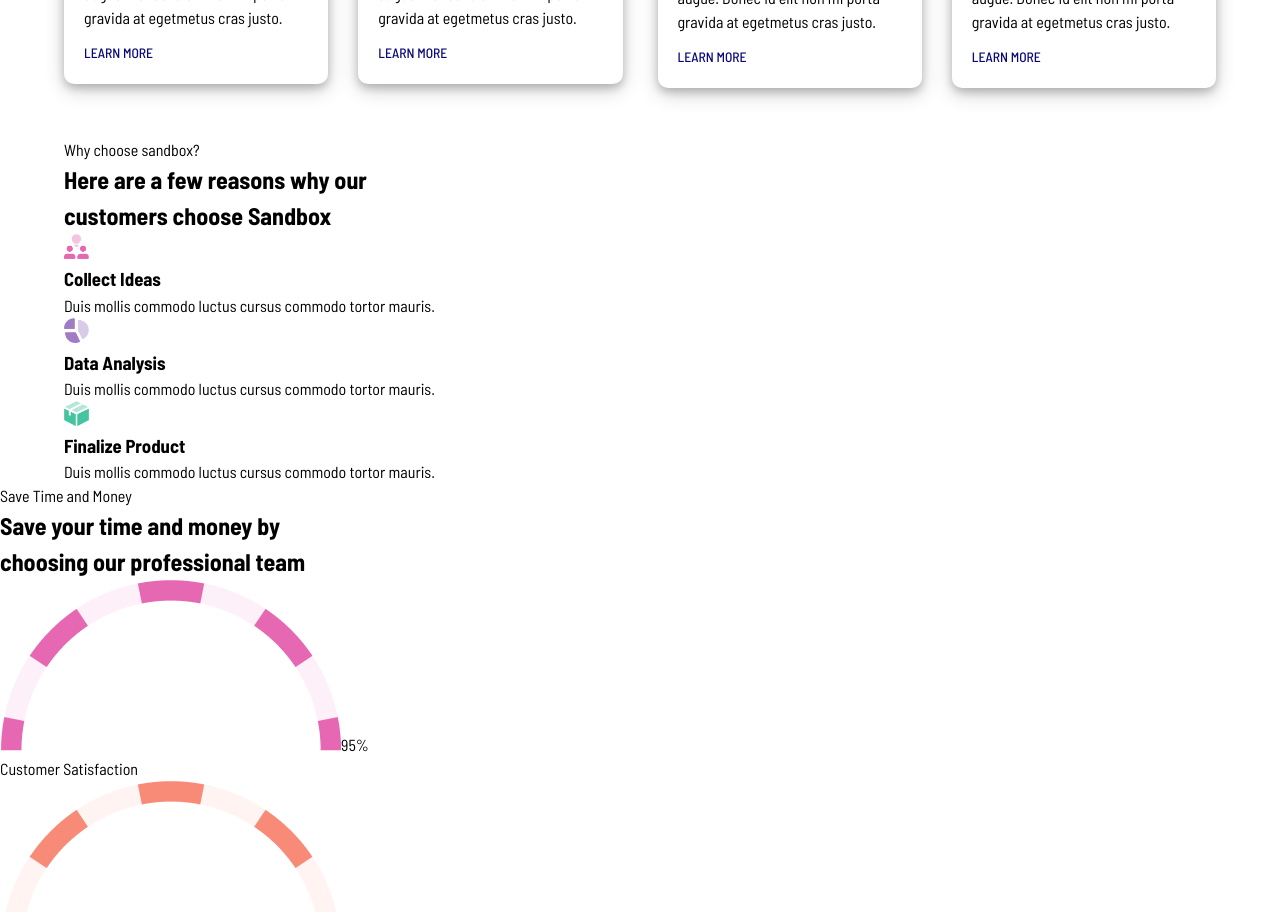
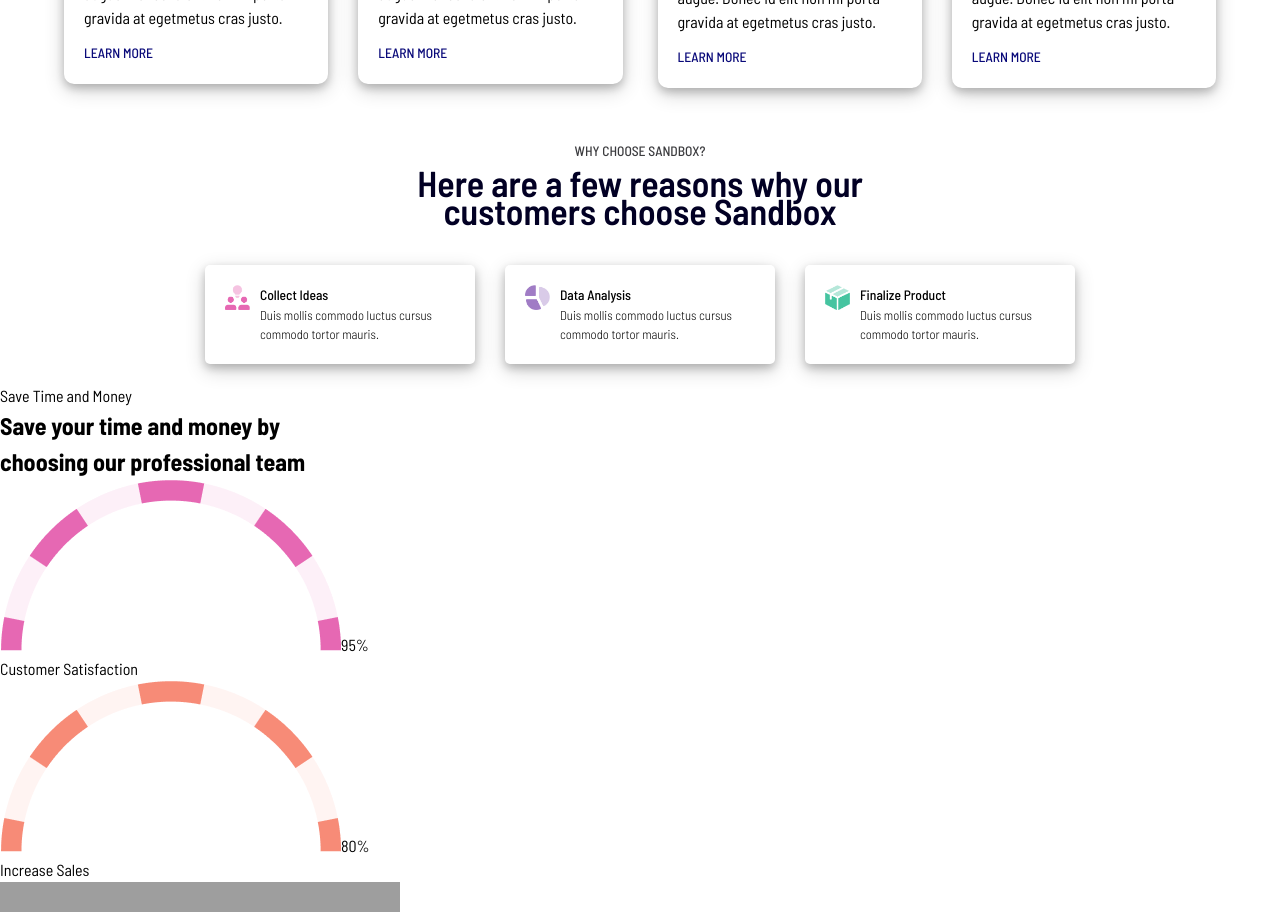
Before and after one commit to Hizmy-M/React-Projects, a React (Vite) app in the folder 06.SandBox-web/: page / in a window 1280 px wide. Shown: the part 780-1692 px from the top of the page. Built offline with nearby package versions, Linux system fonts and the light colour scheme; grey boxes are pictures that could not be loaded.

Commit message:
choose us section style done

```diff
--- a/06.SandBox-web/src/ChooseUs.jsx
+++ b/06.SandBox-web/src/ChooseUs.jsx
@@ -3,8 +3,8 @@
         <section>
             <div className="choose-us__container width">
                 <div className="choose-us__one">
-                    <span>Why choose sandbox?</span>
-                    <h2>Here are a few reasons why our <br /> customers choose Sandbox</h2>
+                    <span className="sub-font" >Why choose sandbox?</span>
+                    <h2 className="main-font" >Here are a few reasons why our <br /> customers choose Sandbox</h2>
                 </div>
                 <div className="choose-us__two">
                     <div className="choose-us__card">
--- a/06.SandBox-web/src/index.css
+++ b/06.SandBox-web/src/index.css
@@ -79,6 +79,25 @@
   width: 25px;
   height: auto;
 }
+
+
+/* common heading */
+/* sub heading */
+.sub-font {
+  font-size: var(--fs-small);
+  font-weight: 500;
+  color: var(--font-color-light);
+  text-transform: uppercase;
+}
+
+.main-font {
+  font-size: var(--fs-h1);
+  line-height: 28px;
+  font-weight: 520;
+  color: var(--primary-color-sub);
+}
+
+
 
 /* --------------------------------------------------------------------------------------------------------- */
                                           /* Header Section */
@@ -194,6 +213,49 @@
 
 
 
+/* ######################################################################################################## */
+                                          /* Choose Us Section */
+/* ######################################################################################################## */
+
+
+.choose-us__one {
+  text-align: center;
+  margin-bottom: 40px;
+}
+
+.choose-us__one h2{
+  margin-top: 7px;
+}
+
+.choose-us__two {
+  display: flex;
+  flex-direction: column;
+  align-items: center;
+}
+
+.choose-us__card {
+  display: flex;
+  width: 230px;
+  margin-bottom: 20px;
+  padding: 20px;
+  box-shadow: 0 4px 8px 0 rgba(0, 0, 0, 0.2), 0 6px 20px 0 rgba(0, 0, 0, 0.19);
+  border-radius: 5px;
+}
+
+.choose-us__card-content {
+  margin-left: 10px;
+}
+
+.choose-us__card-content h3 {
+  font-size: var(--fs-label);
+  font-weight: 500;
+}
+
+.choose-us__card-content p {
+  font-size: var(--fs-button);
+  font-weight: 300;
+}
+
 
 
 /* ######################################################################################################## */
@@ -218,6 +280,7 @@
   --fs-logo: 2rem
 
   }
+
 
 
 /* --------------------------------------------------------------------------------------------------------- */
@@ -264,6 +327,11 @@
   gap: 35px;
 }
 
+.choose-us__two {
+  flex-direction: row;
+  gap: 30px;
+  justify-content: center;
+}
 
 }
 
```
